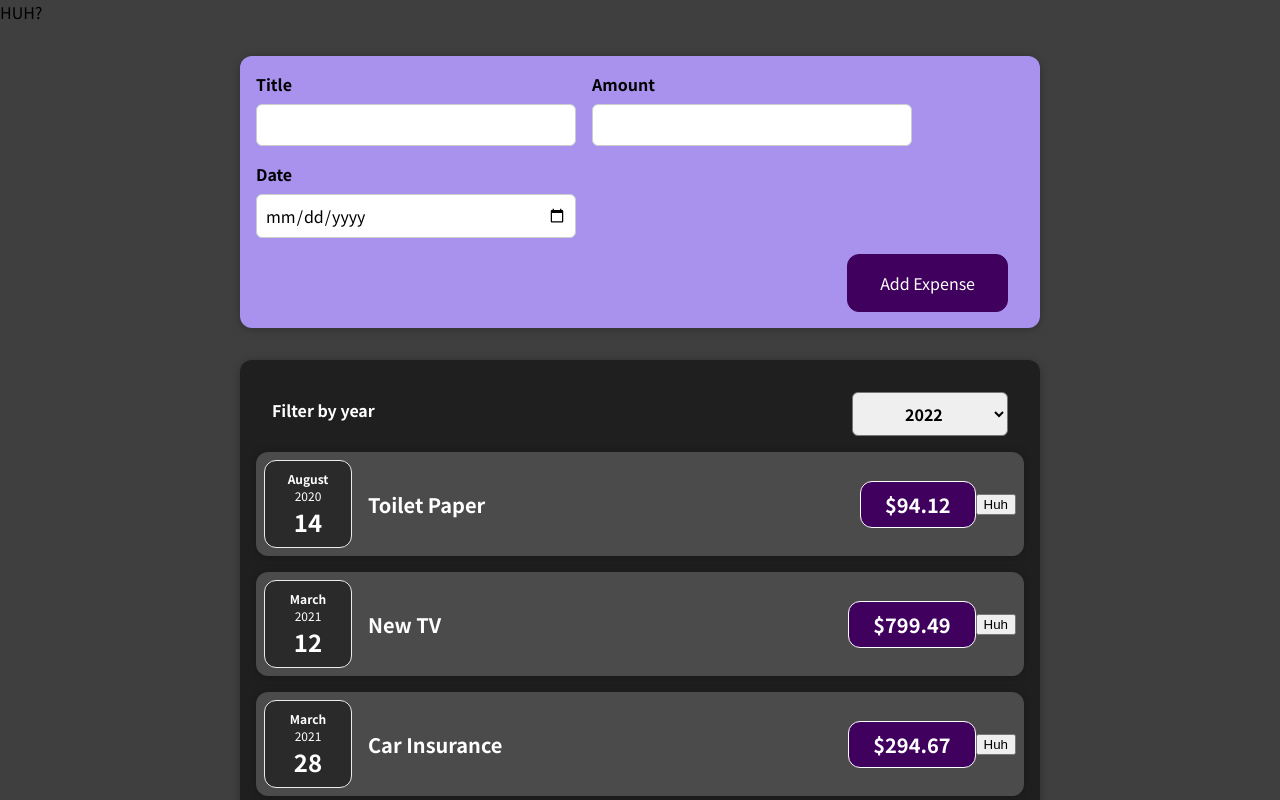
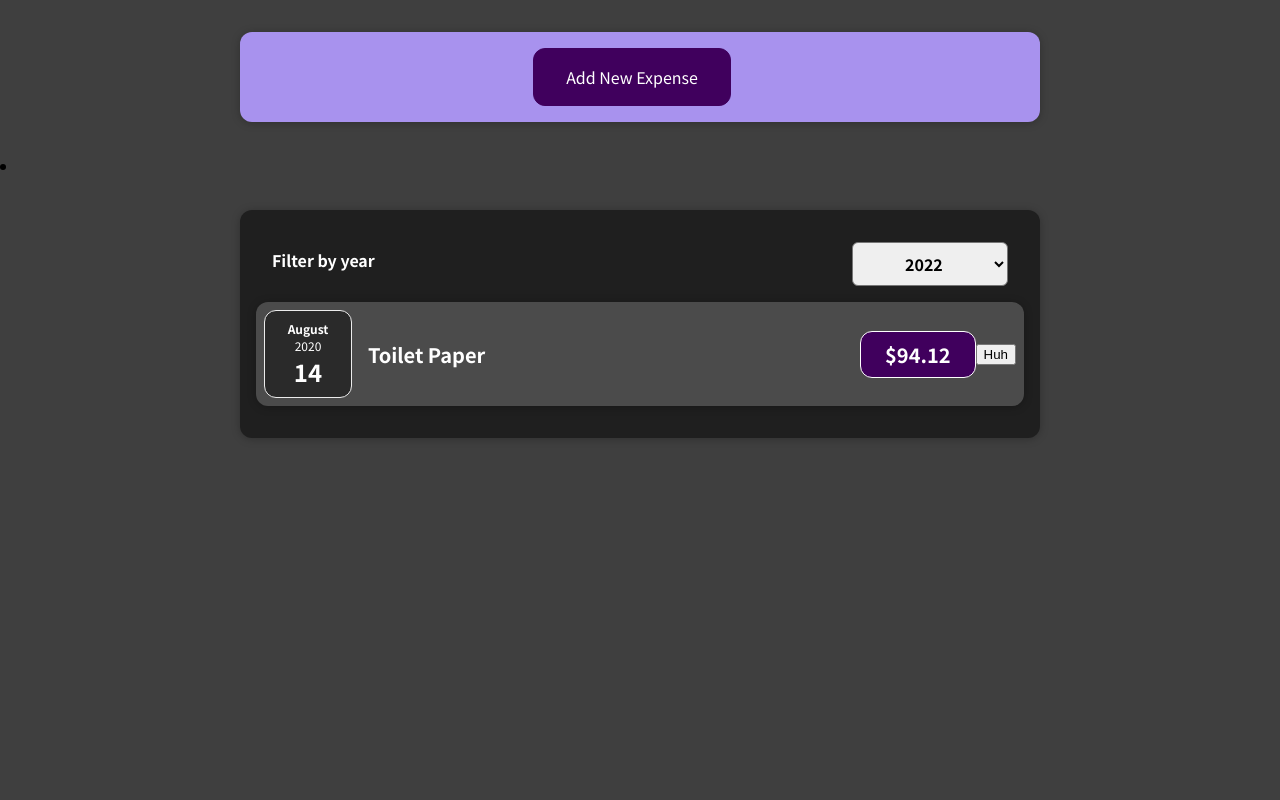
Before and after one commit to DanilGBR/Expense_Tracker_App, a React (Create React App) app: page / in a window 1280 px wide. Shown: the top 800 px of the page. Built offline with nearby package versions, Linux system fonts and the light colour scheme.

Commit message:
Chart build up

```diff
--- a/src/App.js
+++ b/src/App.js
@@ -1,8 +1,9 @@
+import { React, useState } from 'react';
+
 import NewExpense from './components/NewExpense/NewExpense';
 import Expenses from './components/Expenses/Expenses';
 
-const App = () => {
-  const expenses = [
+const INITIAL_EXPENSES = [
   {
     id: 'e1',
     title: 'Toilet Paper',
@@ -24,16 +25,19 @@ const App = () => {
   },
 ];
 
-  const addExpenseHandler = (event) => {
-    console.log('In App');
-    console.log(event);
+const App = () => {
+  const [expenses, setExpenses] = useState(INITIAL_EXPENSES);
+
+  const addExpenseHandler = (expense) => {
+    setExpenses((prevExpenses) => {
+      return [expense, ...prevExpenses];
+    });
   };
 
   return (
     <div>
-      <div> HUH? </div>
       <NewExpense onAddExpense={addExpenseHandler} />
-      <Expenses expenses={expenses} />
+      <Expenses items={expenses} />
     </div>
   );
 };
--- a/src/components/Expenses/Expenses.js
+++ b/src/components/Expenses/Expenses.js
@@ -1,40 +1,31 @@
-import ExpenseItem from './ExpenseItem';
+import { useState } from 'react';
+import ExpensesList from './ExpensesList';
 import ExpenseFilter from '../ExpensesFilter/ExpenseFilter';
 import Card from '../UI/Card';
 
 import './Expenses.css';
 
 const Expenses = (props) => {
-  const dateFilterSelectHandler = (event) => {
-    console.log(event);
+  const [filteredYear, setFilteredYear] = useState('2020');
+
+  const dateFilterHandler = (selectedYear) => {
+    return setFilteredYear(selectedYear);
   };
 
+  const filteredItems = props.items.filter(
+    (item) => item.date.getFullYear().toString() === filteredYear,
+  );
+
   return (
-    <div>
+    <li>
       <Card className='expenses'>
-        <ExpenseFilter onDateSelect={dateFilterSelectHandler} />
-        <ExpenseItem
-          title={props.expenses[0].title}
-          amount={props.expenses[0].amount}
-          date={props.expenses[0].date}
+        <ExpenseFilter
+          selectedYear={filteredYear}
+          onDateSelect={dateFilterHandler}
         />
-        <ExpenseItem
-          title={props.expenses[1].title}
-          amount={props.expenses[1].amount}
-          date={props.expenses[1].date}
-        />
-        <ExpenseItem
-          title={props.expenses[2].title}
-          amount={props.expenses[2].amount}
-          date={props.expenses[2].date}
-        />
-        <ExpenseItem
-          title={props.expenses[3].title}
-          amount={props.expenses[3].amount}
-          date={props.expenses[3].date}
-        />
+        <ExpensesList items={filteredItems} />
       </Card>
-    </div>
+    </li>
   );
 };
 
--- /dev/null
+++ b/src/components/Expenses/ExpensesList.css
@@ -0,0 +1,9 @@
+.expenses-list {
+  list-style: none;
+  padding: 0;
+}
+
+.expenses-list__fallback {
+  color: white;
+  text-align: center;
+}
--- /dev/null
+++ b/src/components/Expenses/ExpensesList.js
@@ -0,0 +1,26 @@
+import ExpenseItem from './ExpenseItem';
+import './ExpensesList.css';
+
+const ExpensesList = (props) => {
+  if (props.items.length === 0) {
+    return (
+      <h2 className='expenses-list expenses-list__fallback'>
+        Found no Expenses
+      </h2>
+    );
+  }
+  return (
+    <ul className='expenses-list'>
+      {props.items.map((expense) => (
+        <ExpenseItem
+          key={expense.id}
+          title={expense.title}
+          amount={expense.amount}
+          date={expense.date}
+        />
+      ))}
+    </ul>
+  );
+};
+
+export default ExpensesList;
--- a/src/components/ExpensesFilter/ExpenseFilter.js
+++ b/src/components/ExpensesFilter/ExpenseFilter.js
@@ -7,7 +7,6 @@ const ExpenseFilter = (props) => {
   const onSelectHandler = (event) => {
     setSelectedYear(event.target.value);
     props.onDateSelect(event.target.value);
-    // console.log(selectedYear);
   };
 
   return (
--- a/src/components/NewExpense/ExpenseForm.js
+++ b/src/components/NewExpense/ExpenseForm.js
@@ -6,44 +6,15 @@ const ExpenseForm = (props) => {
   const [enteredAmount, setEnteredAmount] = useState('');
   const [enteredDate, setEnteredDate] = useState('');
 
-  // const [userInput, setUserInput] = useState({
-  //   enteredTitle: '',
-  //   enteredAmount: '',
-  //   enteredDate: '',
-  // });
-
   const titleChangeHandler = (event) => {
-    // console.log(event.target.value);
     setEnteredTitle(event.target.value);
-
-    // schedule updates in react so it's recommended to use it based on previous state
-    // setUserInput((previousState) => {
-    //   return {
-    //     ...previousState,
-    //     enteredTitle: event.target.value,
-    //   };
-    // });
   };
 
   const amountChangeHandler = (event) => {
-    // console.log(event.target.value);
     setEnteredAmount(event.target.value);
-
-    // setUserInput((previousState) => {
-    //   return {
-    //     ...previousState,
-    //     enteredAmount: event.target.value,
-    //   };
   };
   const dateChangeHandler = (event) => {
-    // console.log(event.target.value);
     setEnteredDate(event.target.value);
-
-    // setUserInput((previousState) => {
-    //   return {
-    //     ...previousState,
-    //     enteredDate: event.target.value,
-    //   };
   };
 
   const submitHandler = (event) => {
@@ -54,9 +25,7 @@ const ExpenseForm = (props) => {
       amount: enteredAmount,
       date: new Date(enteredDate),
     };
-    console.log(expenseData);
-
-    props.onSaveExpense();
+    props.onSaveExpense(expenseData);
 
     setEnteredTitle('');
     setEnteredAmount('');
@@ -96,6 +65,7 @@ const ExpenseForm = (props) => {
         </div>
       </div>
       <div className='new-expense__actions'>
+        <button type='cancel'>Cancel</button>
         <button type='submit'>Add Expense</button>
       </div>
     </form>
--- a/src/components/NewExpense/NewExpense.js
+++ b/src/components/NewExpense/NewExpense.js
@@ -1,18 +1,31 @@
+import { useState } from 'react';
 import './newExpense.css';
 import ExpenseForm from './ExpenseForm';
 
 const NewExpense = (props) => {
+  const [visible, setVisibility] = useState(false);
+
   const saveExpenseHandler = (enteredExpense) => {
     const expenseEnteredData = {
       ...enteredExpense,
       id: Math.random().toString(),
     };
     props.onAddExpense(expenseEnteredData);
+    setVisibility(!visible);
+  };
+
+  const formStateHandler = () => {
+    setVisibility(!visible);
   };
 
   return (
     <div className='new-expense'>
-      <ExpenseForm onSaveExpense={saveExpenseHandler} />
+      {!visible && (
+        <button type='button' onClick={formStateHandler}>
+          Add New Expense
+        </button>
+      )}
+      {visible && <ExpenseForm onSaveExpense={saveExpenseHandler} />}
     </div>
   );
 };
```
Also changed, not shown: src/components/Chart/Chart.css (added, +9 -0 lines), src/components/Chart/Chart.js (added, +18 -0 lines), src/components/Chart/ChartBar.css (added, +30 -0 lines), src/components/Chart/ChartBar.js (added, +18 -0 lines). Lines whose indentation alone changed are shown as unchanged.
